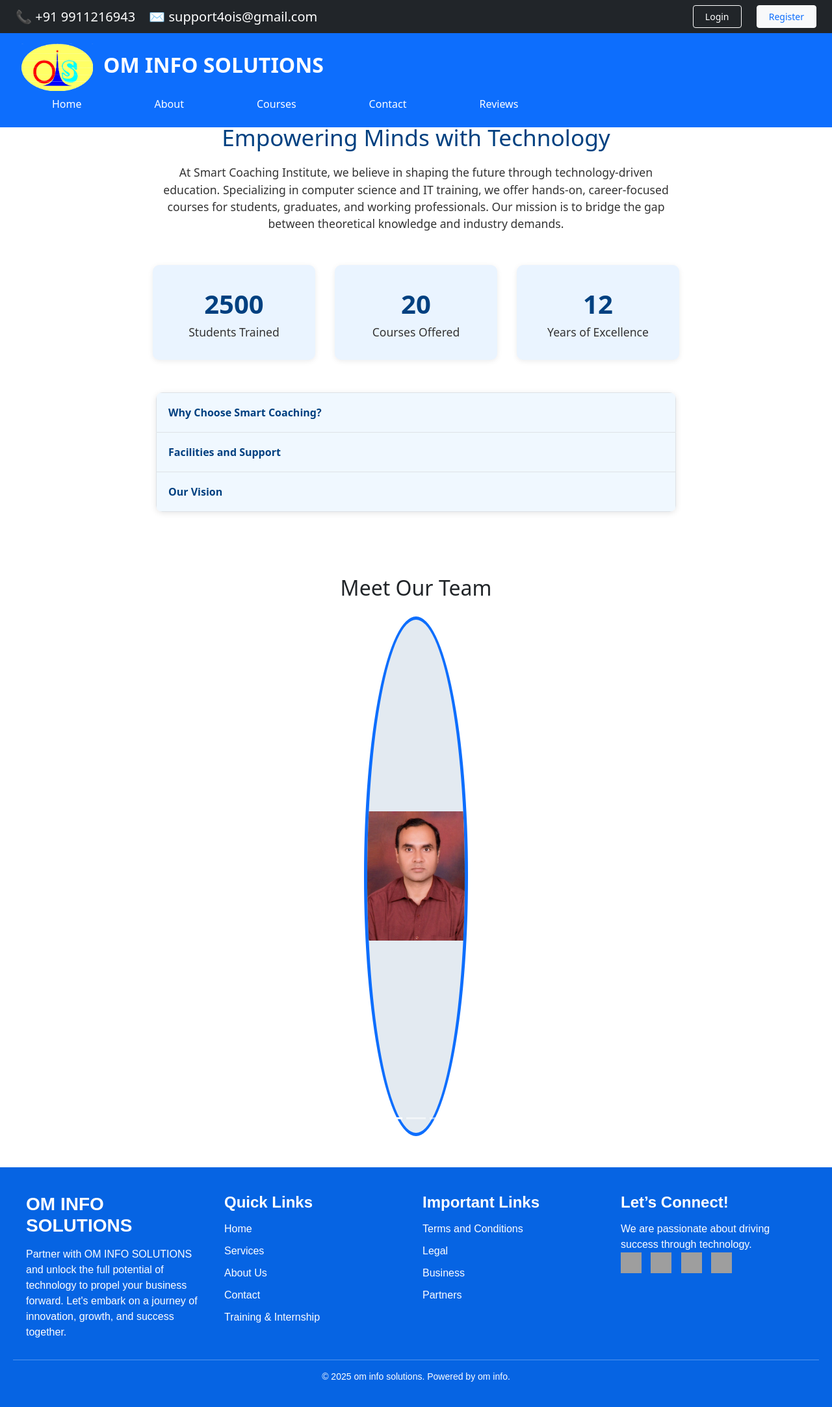
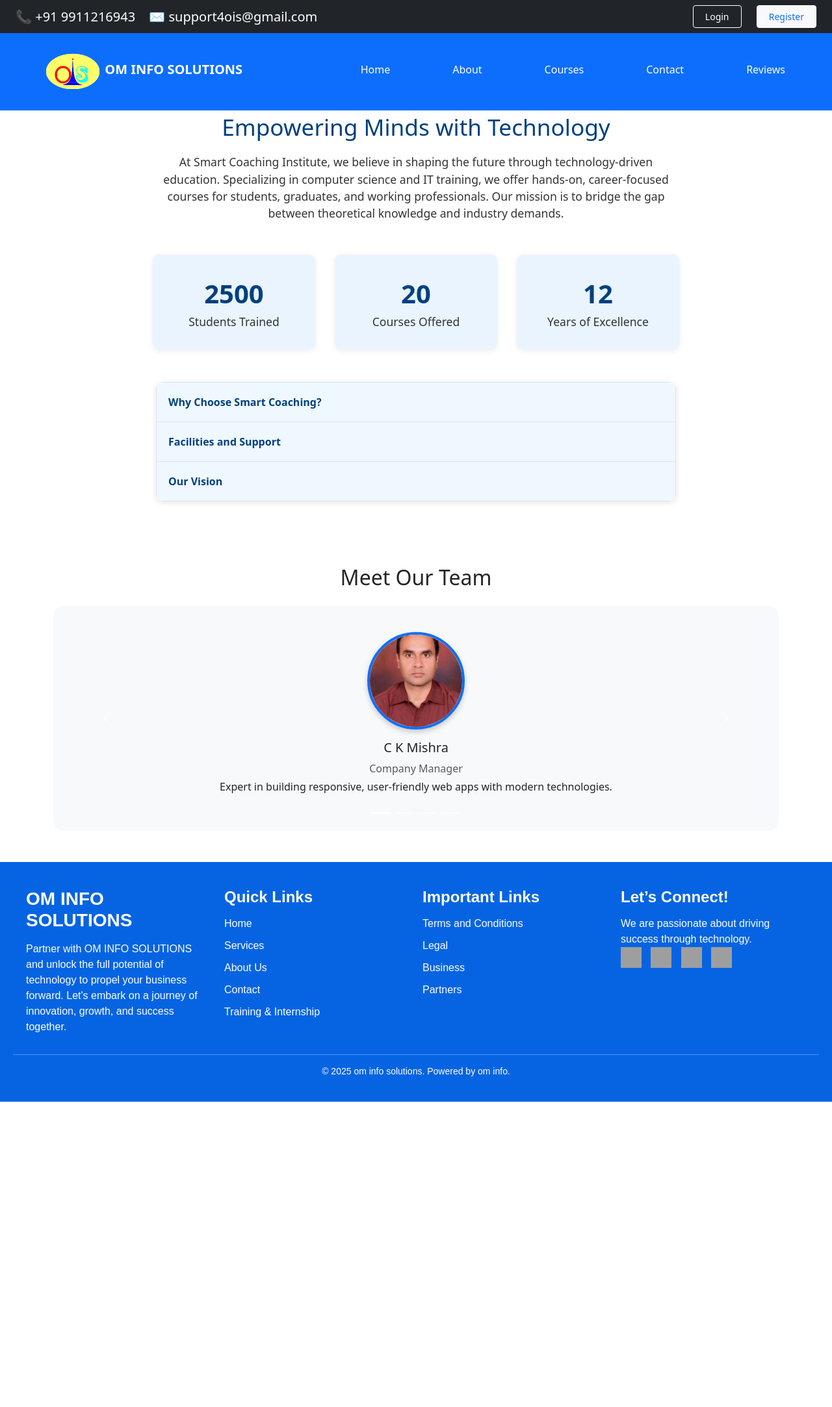
Before and after one commit to lok-02498/coaching_site, a Flask app: page /about in a window 1280 px wide. Shown: the whole page at 65% size. After the commit the page ends 1696 px from the top, so only its background shows below. Run offline with Flask 3, Linux system fonts and the light colour scheme; some libraries are stand-ins or nearby versions; grey boxes are pictures that could not be loaded.

Commit message:
new changes

```diff
--- a/static/style.css
+++ b/static/style.css
@@ -5,7 +5,7 @@
       padding: 0;
     }
     body {
-    padding-top: 140px; /* Adjust this to control the gap */
+    padding-top: 124px; /* Adjust this to control the gap */
   }
 
 
@@ -138,12 +138,6 @@
   padding-top: 15px;
   font-size: 14px;
 }
-    /* --- Custom Carousel Styling --- */
-    /* Reduce image height and ensure good fit */
-    .carousel-img-fit {
-      height: 400px; /* Adjust this value for your desired height */
-      width: 1200px; /* Crucial: crops the image to cover the area without distortion */
-    }
 
     /* Adjust padding for the header to avoid overlap with content */
     header {
@@ -736,10 +730,7 @@
     }
     /*this for the about.html*/
 
-    .carousel-item {
 
-      text-align: center;
-    }
 
     .employee-img {
       width: 160px;
@@ -824,20 +815,50 @@
       display: block;
     }
 
-.carousel,
-.carousel-inner,
-.carousel-item,
-.carousel-item img {
+/* ========== Main Carousel (index.html) ========== */
+.main-carousel .carousel-inner,
+.main-carousel .carousel-item {
   height: 100vh;
-
-         /* Full height of the browser window */
-         /* Full width of the browser window */
 }
 
-.carousel-item img {
-  object-fit: contain;      /* Crops the image while preserving aspect ratio */
+.main-carousel .carousel-item img {
+  width: 100%;
+  height: 100vh;
+  object-fit: contain;
   object-position: center;
-  background-color: #e3eaf1;
+}
 
+/* ========== Employee Carousel (team.html) ========== */
+/* === Scoped to employee carousel === */
+.employee-carousel .carousel-item {
+  padding: 40px;
+  background-color: #f8f9fa;
+  border-radius: 15px;
+}
 
+.employee-img {
+  width: 150px;
+  height: 150px;
+  border-radius: 50%;
+  object-fit: cover;
+  border: 4px solid #0d6efd;
+  box-shadow: 0 4px 8px rgba(0, 0, 0, 0.2);
 }
+.main-carousel-img-glow {
+  border-radius: 10px;
+  box-shadow: 0 0 20px rgba(255, 0, 225, 0.9); /* Blue glow */
+  transition: box-shadow 0.5s ease-in-out;
+}
+
+.main-carousel:hover {
+  box-shadow: 0 0 30px rgba(255, 0, 225, 0.9);
+}
+.employee-carousel-img-glow {
+  border-radius: 10px;
+  box-shadow: 0 0 20px rgba(255, 0, 225, 0.9); /* Blue glow */
+  transition: box-shadow 0.5s ease-in-out;
+}
+
+.employee-carousel:hover {
+  box-shadow: 0 0 30px rgba(255, 0, 225, 0.9);
+}
--- a/templates/about.html
+++ b/templates/about.html
@@ -26,28 +26,34 @@
 </div>
 
 <!-- Main Header (below top-bar, also fixed) -->
-<header class="bg-primary text-white py-3" style="position: fixed; top: 44px; width: 100%; z-index: 1030;">
+<header class="bg-primary text-white" style="position: fixed; top: 44px; width: 100%; z-index: 1030;">
   <div class="container-fluid px-4">
-    <div class="d-flex flex-wrap align-items-center justify-content-between">
+    <nav class="navbar navbar-expand-lg navbar-dark">
       <!-- Logo and Title -->
-      <div class="d-flex align-items-center">
-        <img src="{{ url_for('static', filename='images/cleaned_logo.png') }}" alt="Logo" class="me-3" style="height: 80px;">
-        <h2 class="mb-0 fw-bold">OM INFO SOLUTIONS</h2>
-      </div>
+      <a class="navbar-brand d-flex align-items-center" href="#">
+        <img src="{{ url_for('static', filename='images/cleaned_logo.png') }}" alt="Logo" style="height: 60px;" class="me-2">
+        <h2 class="mb-0 h5 fw-bold">OM INFO SOLUTIONS</h2>
+      </a>
 
-      <!-- Navigation -->
-      <nav class="mt-3 mt-md-0">
-        <ul class="nav">
+      <!-- Toggle button for mobile -->
+      <button class="navbar-toggler" type="button" data-bs-toggle="collapse" data-bs-target="#mainNavbar">
+        <span class="navbar-toggler-icon"></span>
+      </button>
+
+      <!-- Navigation links -->
+      <div class="collapse navbar-collapse justify-content-end" id="mainNavbar">
+        <ul class="navbar-nav">
           <li class="nav-item"><a href="/" class="nav-link text-white">Home</a></li>
           <li class="nav-item"><a href="/about" class="nav-link text-white">About</a></li>
           <li class="nav-item"><a href="/courses" class="nav-link text-white">Courses</a></li>
           <li class="nav-item"><a href="/contact" class="nav-link text-white">Contact</a></li>
           <li class="nav-item"><a href="/review" class="nav-link text-white">Reviews</a></li>
         </ul>
+      </div>
     </nav>
   </div>
-  </div>
 </header>
+
 
   <section class="about-section">
 
@@ -96,60 +102,48 @@
     </div>
   </section>
 
-
 <div class="container py-5">
   <h2 class="text-center mb-4">Meet Our Team</h2>
 
-    <div id="employeeCarousel" class="carousel slide" data-bs-ride="carousel">
+  <div id="employeeCarousel" class="carousel slide employee-carousel" data-bs-ride="carousel" data-bs-interval="3000">
+    <!-- Indicators -->
     <div class="carousel-indicators">
   <button type="button" data-bs-target="#employeeCarousel" data-bs-slide-to="0" class="active"></button>
   <button type="button" data-bs-target="#employeeCarousel" data-bs-slide-to="1"></button>
   <button type="button" data-bs-target="#employeeCarousel" data-bs-slide-to="2"></button>
+  <button type="button" data-bs-target="#employeeCarousel" data-bs-slide-to="3"></button>
 </div>
 
+    <!-- Slides -->
     <div class="carousel-inner">
 
-        <!-- Employee 1 -->
-        <div class="carousel-item active">
-          <img src="static/images/emp1.jpg" class="employee-img" alt="Employee 1">
-          <div class="carousel-container">
-            <h5>C k Mishra</h5>
-            <p>Company Manager</p>
+      <div class="carousel-item active text-center">
+        <img src="static/images/emp1.jpg" class="employee-img d-block mx-auto" alt="Employee 1">
+        <h5 class="mt-3">C K Mishra</h5>
+        <p class="text-muted mb-1">Company Manager</p>
         <p>Expert in building responsive, user-friendly web apps with modern technologies.</p>
       </div>
+
+      <div class="carousel-item text-center">
+        <img src="static/images/emp2.jpg" class="employee-img d-block mx-auto" alt="Employee 2">
+        <h5 class="mt-3">Sneha Kapoor</h5>
+        <p class="text-muted mb-1">Marketing Head</p>
+        <p>Creative strategist with a knack for engaging storytelling and brand management.</p>
       </div>
 
-        <!-- Employee 2 -->
-        <div class="carousel-item">
-          <img src="static/images/emp2.jpg" class="employee-img" alt="Employee 2">
-          <div class="carousel-container">
-            <h5>Sneha Kapoor</h5>
-            <p>Marketing Head</p>
-            <p>Creative strategist with a knack for engaging storytelling and brand management.</p>
+      <div class="carousel-item text-center">
+        <img src="static/images/emp3.jpg" class="employee-img d-block mx-auto" alt="Employee 3">
+        <h5 class="mt-3">Rahul Verma</h5>
+        <p class="text-muted mb-1">Data Analyst</p>
+        <p>Turns raw data into valuable business insights using modern analytical tools.</p>
       </div>
-        </div>
-
-        <!-- Employee 3 -->
-        <div class="carousel-item">
-          <img src="static/images/emp3.jpg" class="employee-img" alt="Employee 3">
-          <div class="carousel-container">
-            <h5>Rahul Verma</h5>
-            <p>Data Analyst</p>
+       <div class="carousel-item text-center">
+        <img src="static/images/emp4.jpg" class="employee-img d-block mx-auto" alt="Employee 3">
+        <h5 class="mt-3">Rahul Verma</h5>
+        <p class="text-muted mb-1">Data Analyst</p>
         <p>Turns raw data into valuable business insights using modern analytical tools.</p>
       </div>
     </div>
-        <div class="carousel-item">
-          <img src="static/images/emp4.jpg" class="employee-img" alt="Employee 4">
-          <div class="carousel-container">
-            <h5>Priya Verma</h5>
-            <p>Data Analyst</p>
-            <p>Turns raw data into valuable business insights using modern analytical tools.</p>
-          </div>
-        </div>
-
-
-      </div>
-
 
     <!-- Controls -->
     <button class="carousel-control-prev" type="button" data-bs-target="#employeeCarousel" data-bs-slide="prev">
@@ -165,6 +159,13 @@
   <script src="https://cdn.jsdelivr.net/npm/bootstrap@5.3.2/dist/js/bootstrap.bundle.min.js"></script>
 
 
+<script>
+  const employeeCarousel = document.querySelector('#employeeCarousel');
+  const carousel = new bootstrap.Carousel(employeeCarousel, {
+    interval: 3000,
+    wrap: true // 🔁 This makes it loop infinitely
+  });
+</script>
 
 
 
```
Also changed, not shown: templates/contact.html (+16 -11 lines), templates/courses.html (+17 -11 lines), templates/index.html (+22 -15 lines), templates/review.html (+17 -11 lines). Lines whose indentation alone changed are shown as unchanged.
